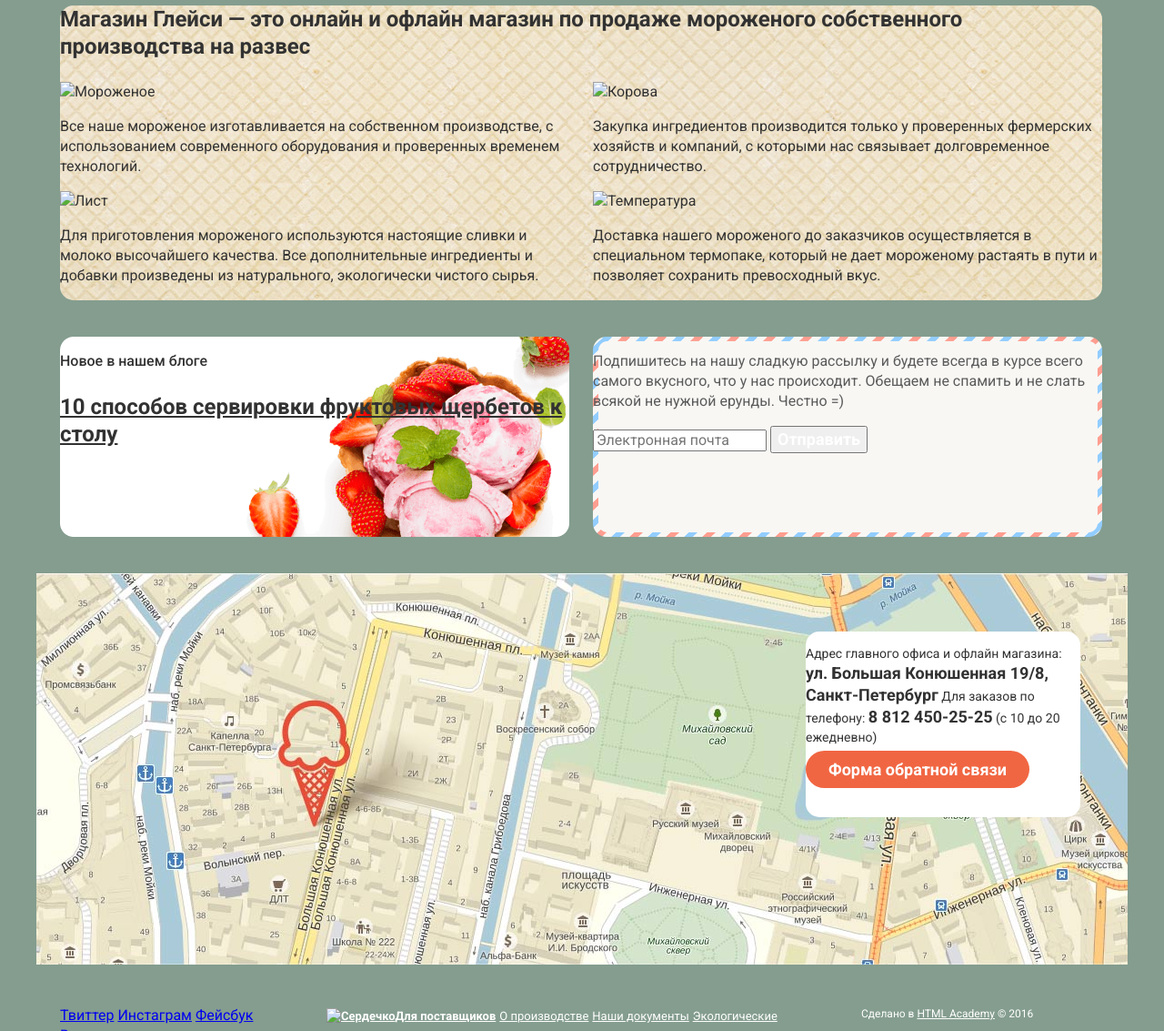
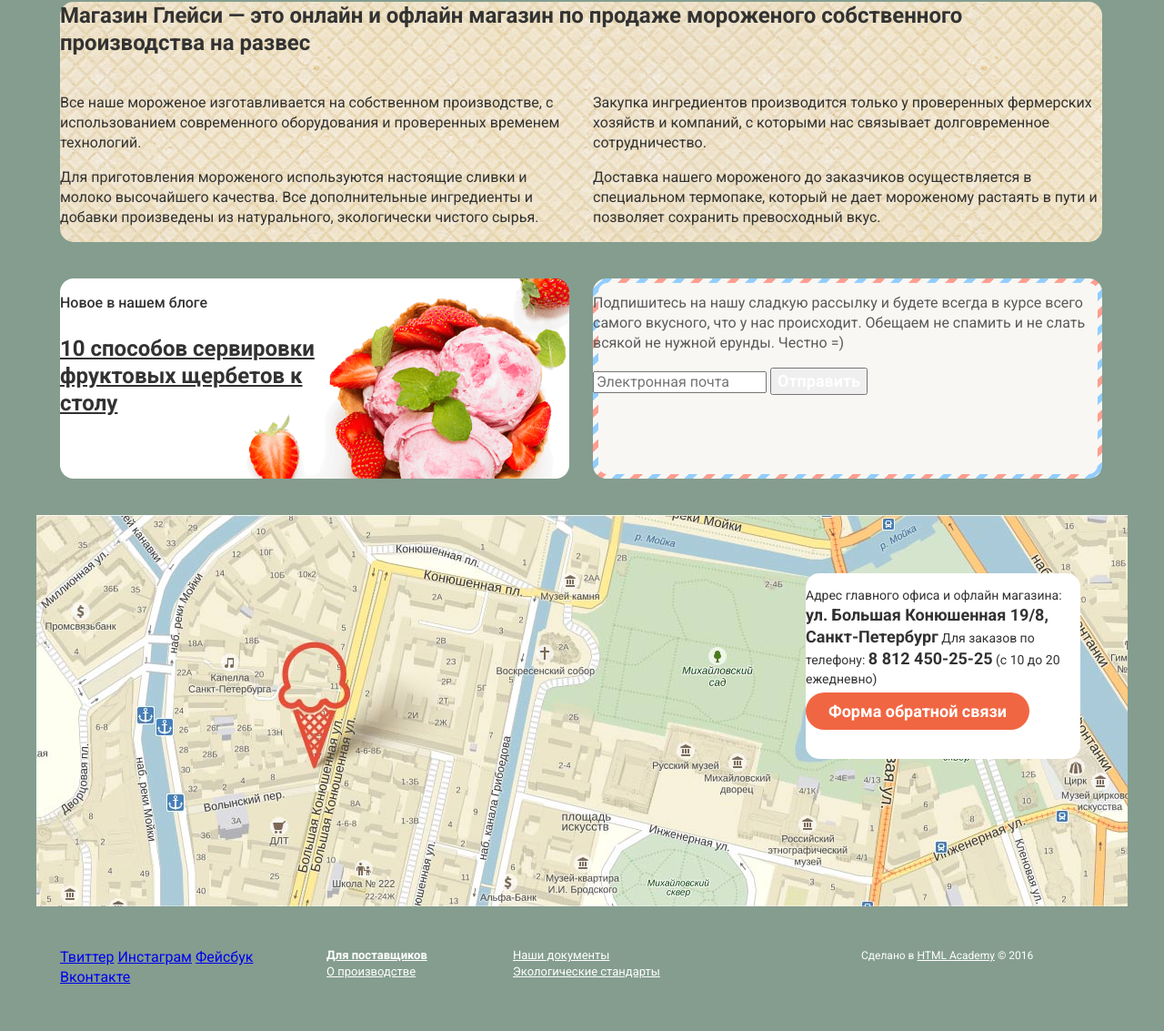
Before and after one commit to victoriabutova/240730-gllacy, a plain HTML site: page index.html in a window 1280 px wide. Shown: the part 1667-2800 px from the top of the page at 91% size. After the commit the page ends 2752 px from the top, so only its background shows below. Drawn offline with nearby package versions, Linux system fonts and the light colour scheme.

Commit message:
Внесение изменений в сетку личного проекта

```diff
--- a/css/style.css
+++ b/css/style.css
@@ -78,15 +78,14 @@ body {
   margin-bottom: 40px;
 }
 
-.features-1block {
+.features {
   float:left;
   width: 560px;
+  margin-right: 26px;
 }
 
-.features-2block {
-  float:right;
-  margin-left: 26px;
-  width: 560px;
+.features:last-child {
+  margin-right: 0;
 }
 
 .news {
@@ -99,6 +98,10 @@ body {
   min-height: 220px;
   margin-left: 26px;
   background: url("../img/bg-strawberry.png") no-repeat;
+}
+
+.blog__title {
+  width: 293px;
 }
 
 .subscribe {
@@ -188,8 +191,11 @@ body {
   border-radius: 15px;
 }
 
-.search, .login, .cart {
+.search,
+.login,
+.cart {
   display: inline-block;
+  vertical-align: top;
   background: rgba(255,255,255,0.2);
   border-radius: 15px;
   margin-top: 16px;
@@ -199,20 +205,46 @@ body {
   font-size: 0;
   width: 20px;
   height: 16px;
-  padding: 8px 5px;
+  padding: 7px 5px;
 }
 
 .login {
-  padding: 8px 10px;
+  padding: 7px 20px;
   padding-left: 40px;
-  margin-left: 10px;
+  margin-left: 9px;
 }
 
 .cart {
-  padding: 8px 40px;
-  margin-left: 10px;
+  padding-top: 7px;
+  padding-bottom: 7px;
+  padding-right: 35px;
+  padding-left: 42px;
+  margin-left: 9px;
 }
 
+.cart-active {
+  display: inline-block;
+  vertical-align: top;
+  background: #ffffff;
+  border-radius: 15px;
+  margin-top: 16px;
+  padding-top: 7px;
+  padding-bottom: 7px;
+  padding-right: 35px;
+  padding-left: 42px;
+  margin-left: 9px;
+}
+
+.footer-navigation__block {
+  float:left;
+  width: 185px;
+  margin-right: 20px;
+}
+
+.footer-navigation__block-info,
+.footer-navigation__block-info-dealer {
+  display:block;
+}
 
 
 .login,
@@ -342,14 +374,14 @@ body {
   padding: 10px 25px;
 }
 
-.footer-navigation__info {
+.footer-navigation__block-info {
   text-decoration: underline;
   font-size: 13px;
   line-height: 18px;
   color: #ffffff;
 }
 
-.footer-navigation__info-dealer {
+.footer-navigation__block-info-dealer {
   font-weight: 700;
   text-decoration: underline;
   font-size: 13px;
--- a/index.html
+++ b/index.html
@@ -9,7 +9,7 @@
   </head>
   <body>
     <div class="container clearfix">
-      <header class="main-header">
+      <header class="main-header clearfix">
         <nav class="main-navigation">
           <a class="main-navigation__logo"><img src="img/logo.svg" alt="Логотип Glaccy" width="154" height="64"></a>
           <ul class="main-navigation__list">
@@ -79,26 +79,22 @@
       </section>
       <article class="about clearfix">
         <p class="about__title"><b>Магазин Глейси — это онлайн и офлайн магазин по продаже мороженого собственного производства на развес</b></p>
-        <div class="features-1block">
-          <div class="features">
-            <img src="#" alt="Мороженое" width="" height="">
+        <div class="features">
+          <div class="features-content">
             <p>Все наше мороженое изготавливается на собственном производстве,
               с использованием современного оборудования и проверенных временем технологий.</p>
           </div>
-          <div class="features">
-            <img src="#" alt="Лист" width="" height="">
+          <div class="features-content">
             <p>Для приготовления мороженого используются настоящие сливки и молоко высочайшего качества.
               Все дополнительные ингредиенты и добавки произведены из натурального, экологически чистого сырья.</p>
           </div>
         </div>
-        <div class="features-2block">
-          <div class="features">
-            <img src="#" alt="Корова" width="" height="">
+        <div class="features">
+          <div class="features-content">
             <p>Закупка ингредиентов  производится только у проверенных фермерских хозяйств и компаний,
               с которыми нас связывает долговременное сотрудничество.</p>
           </div>
-          <div class="features">
-            <img src="#" alt="Температура" width="" height="">
+          <div class="features-content">
             <p>Доставка нашего мороженого до заказчиков осуществляется в специальном термопаке,
               который не дает мороженому растаять в пути и позволяет сохранить превосходный вкус.</p>
           </div>
@@ -141,11 +137,15 @@
         <a class="social-btn social-btn-fb" href="#">Фейсбук</a>
         <a class="social-btn social-btn-vk" href="#">Вконтакте</a>
       </section>
-      <section class="footer-navigation">
-        <a class="footer-navigation__info-dealer" href="#"><img src="#" alt="Сердечко" width="" height="">Для поставщиков</a>
-        <a class="footer-navigation__info" href="#">О производстве</a>
-        <a class="footer-navigation__info" href="#">Наши документы</a>
-        <a class="footer-navigation__info" href="#">Экологические стандарты</a>
+      <section class="footer-navigation clearfix">
+        <div class="footer-navigation__block">
+          <a class="footer-navigation__block-info-dealer" href="#">Для поставщиков</a>
+          <a class="footer-navigation__block-info" href="#">О производстве</a>
+        </div>
+        <div class="footer-navigation__block">
+          <a class="footer-navigation__block-info" href="#">Наши документы</a>
+          <a class="footer-navigation__block-info" href="#">Экологические стандарты</a>
+        </div>
       </section>
       <section class="footer-copyright">
         <span>Сделано в <a class="copyright" href="https://htmlacademy.ru">HTML Academy</a> © 2016</span>
```
Also changed, not shown: catalog.html (+10 -6 lines).
